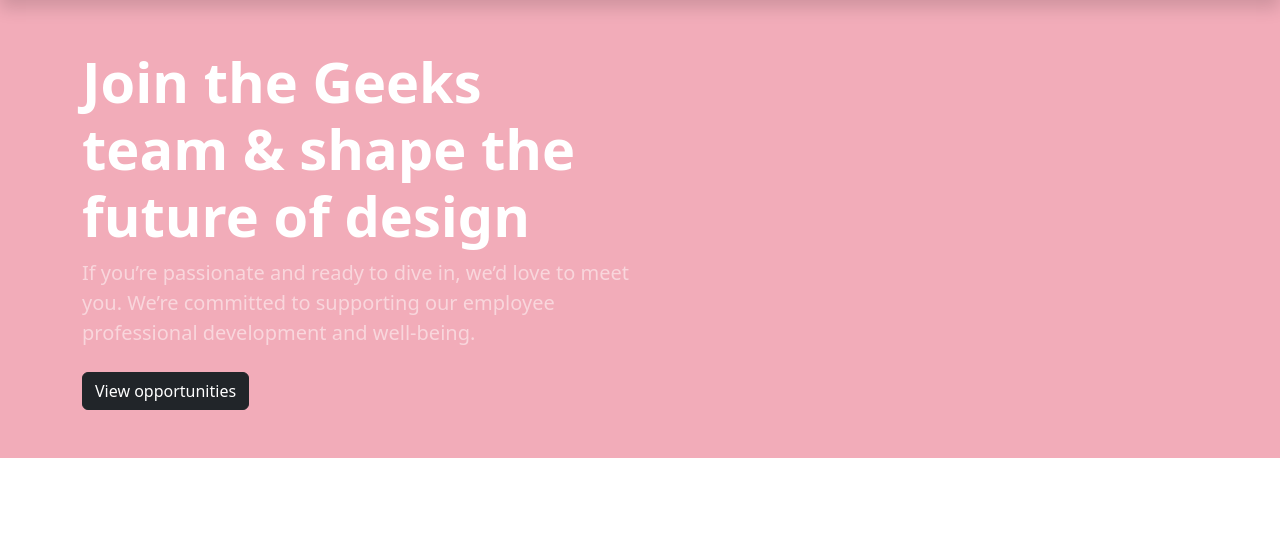
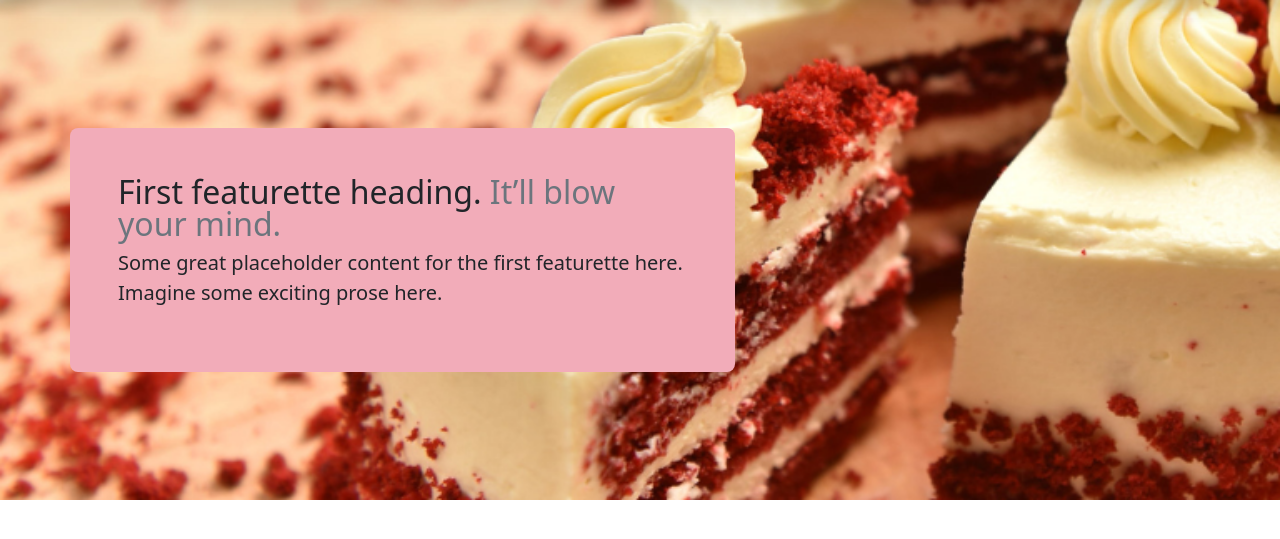
Before and after one commit to R0drigo-Pedroso/ChocoNaty, a PHP site: page / in a window 1280 px wide. Shown: the part 126-665 px from the top of the page. Run offline with PHP 8.4, Linux system fonts and the light colour scheme; some libraries are stand-ins or nearby versions.

Commit message:
teste de call action

```diff
--- a/css/estilo.css
+++ b/css/estilo.css
@@ -19,5 +19,14 @@
 /* call action */
 
 .bg-action {
+    background-image: url('/img/morangocreme300.png');
+    background-size: cover;
+}
+
+.teste {
     background: #f2acb9;
 }
+
+.teste1 {
+    height: 500px;
+}
--- a/index.html
+++ b/index.html
@@ -54,35 +54,51 @@
         </div>
     </section>
   </header>
+<!-- final menu de navegação -->
 
-  <section>
+  <!-- Call Action -->
+  <!-- <section>
     <section class="bg-action py-5">
-      <div class="container">
+      <div class="container"> -->
         <!-- row -->
-        <div class="row align-items-center g-0">
-          <div class="col-xl-6 col-lg-6 col-md-12">
+        <!-- <div class="row align-items-center g-0">
+          <div class="col-xl-6 col-lg-6 col-md-12"> -->
             <!-- heading -->
-            <div>
+            <!-- <div>
               <h1 class="text-white display-4 fw-bold pe-lg-8">Join the Geeks team &amp; shape the future of design
-              </h1>
+              </h1> -->
               <!-- text -->
-              <p class="text-white-50 mb-4 lead">
+              <!-- <p class="text-white-50 mb-4 lead">
                 If you’re passionate and ready to dive in, we’d love to meet you. We’re committed to supporting our
                 employee professional development and well-being.
-              </p>
+              </p> -->
               <!-- btn -->
-              <a href="#" class="btn btn-dark">View opportunities</a>
+              <!-- <a href="#" class="btn btn-dark">View opportunities</a>
             </div>
-          </div>
+          </div> -->
           <!-- img -->
-          <div class="col-xl-6 col-lg-6 col-md-12 text-lg-end text-center pt-6 d-none d-lg-block">
+          <!-- <div class="col-xl-6 col-lg-6 col-md-12 text-lg-end text-center pt-6 d-none d-lg-block">
             <img src="" alt="" class="img-fluid">
           </div>
         </div>
       </div>
      </section>
+  </section> -->
+
+  <section class="bg-action">
+    <div class="container">
+      <div class="row featurette">
+        <div class="col-md-7 m-auto teste p-5 rounded-3">
+          <h2 class="featurette-heading fw-normal lh-1">First featurette heading. <span class="text-muted">It’ll blow your mind.</span></h2>
+          <p class="lead">Some great placeholder content for the first featurette here. Imagine some exciting prose here.</p>
+        </div>
+
+        <div class="col-md-5 d-none d-md-block teste1">
+          <img class="w-100" src="" alt="">
+        </div>
+      </div>
+    </div><!-- /.container -->
   </section>
-
 
   <script src="js/bootstrap.bundle.js"></script>
 
```
Also changed, not shown: img/Design sem nome.png (added), img/bolobaunilha.png (added), img/bolomorango.png (added), img/morangocreme.png (added), img/morangocreme300.png (added).
